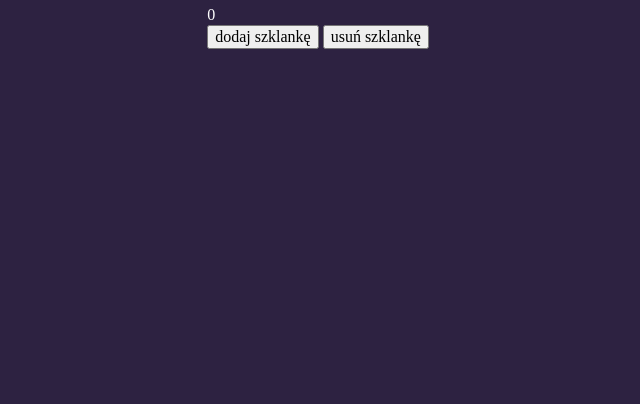
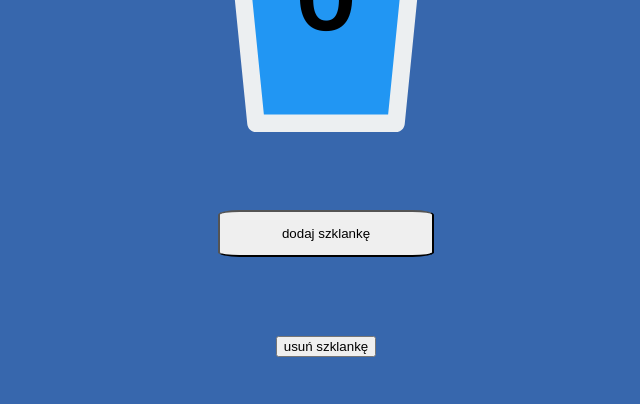
Before and after one commit to dariuszstawik/hydrapp, a website built with webpack: page src/pages/index.html in a window 1280 px wide. Shown: the part 412-816 px from the top of the page, without its empty margins (322-962 px from the left). Built offline with nearby package versions, Linux system fonts and the light colour scheme.

Commit message:
basic styles added html modified

```diff
--- a/src/pages/index.html
+++ b/src/pages/index.html
@@ -143,12 +143,23 @@
       href="pwa/apple-splash-1136-640.png"
       media="(device-width: 320px) and (device-height: 568px) and (-webkit-device-pixel-ratio: 2) and (orientation: landscape)"
     />
+
+    <link href = "style.css" rel = "stylesheet" type = "text/css">
+
+    <link rel="preconnect" href="https://fonts.gstatic.com">
+    <link href="https://fonts.googleapis.com/css2?family=Roboto:wght@500&display=swap" rel="stylesheet">
   </head>
   <body>
     <main class = app>
       <h1 class = app__title>Hydrapp</h1>
       <div class = app__cup app__cup--js>0
-      </div>
+        <!-- <div class = app__cup__svg app__cup__svg--js>
+          <svg width="280" height="280" viewBox="0 0 280 280" fill="none" xmlns="http://www.w3.org/2000/svg">
+          <path d="M242.748 2.8875C241.085 1.05 238.74 0 236.255 0H43.7555C41.288 0 38.9255 1.05 37.263 2.8875C35.618 4.7075 34.7955 7.1575 35.0405 9.625L61.2905 272.125C61.7455 276.605 65.508 280 70.0055 280H210.005C214.503 280 218.265 276.605 218.703 272.125L244.953 9.625C245.215 7.1575 244.41 4.7075 242.748 2.8875Z" fill="#ECEFF1"/>
+          <path d="M219.455 89.25L202.13 262.5H77.8805L58.4555 68.775C80.3305 61.775 113.58 57.05 140.005 78.75C165.555 99.75 197.755 95.9 219.455 89.25Z" fill="#2196F3"/>
+          </svg>
+          </div> -->
+     </div>
       <button class = app__button-add app__button-add--js> dodaj szklankę</button>
       <button class = app__button-remove app__button-remove--js>usuń szklankę</button>
 
--- /dev/null
+++ b/src/pages/style.css
@@ -0,0 +1,3 @@
+.app {
+    background-color: #3767AD;
+}
--- a/src/scss/main.scss
+++ b/src/scss/main.scss
@@ -1,13 +1,53 @@
-@import "~normalize.css";
+// @import "~normalize.css";
 
-@import "_variables";
-@import "modules/hello.scss";
+// @import "_variables";
+// @import "modules/hello.scss";
+
+// body {
+//   background: $wtf;
+//   color: #fff;
+//   display: flex;
+//   align-items: center;
+//   justify-content: center;
+//   min-height: 100vh;
 
 body {
-  background: $wtf;
-  color: #fff;
+  width: 100vw;
+  height: 100vh;
+  background-color: #3767AD;
+  font-family: 'Roboto', sans-serif;
+  color: #ffff;
+}
+
+.app {
+  width: 100%;
+  height: 100%;
+  display: flex;
+  flex-direction: column;
+  align-items: center;
+  justify-content: space-around;
+}
+
+.app__title {
+  font-weight: normal;
+  font-size: 55px;
+}
+
+.app__cup {
+  width: 280px;
+  height: 280px;
+  background-image: url('water-glass.svg');
   display: flex;
   align-items: center;
   justify-content: center;
-  min-height: 100vh;
+  font-size: 112px;
+  color: black;
+  // background-color: red;
 }
+
+.app__button-add {
+  height: 47px;
+  width: 216px;
+  border-radius: 10%;
+  box-shadow: 5px;
+}
```
Also changed, not shown: src/assets/img/water-glass.svg (added), src/scss/water-glass.svg (added).
